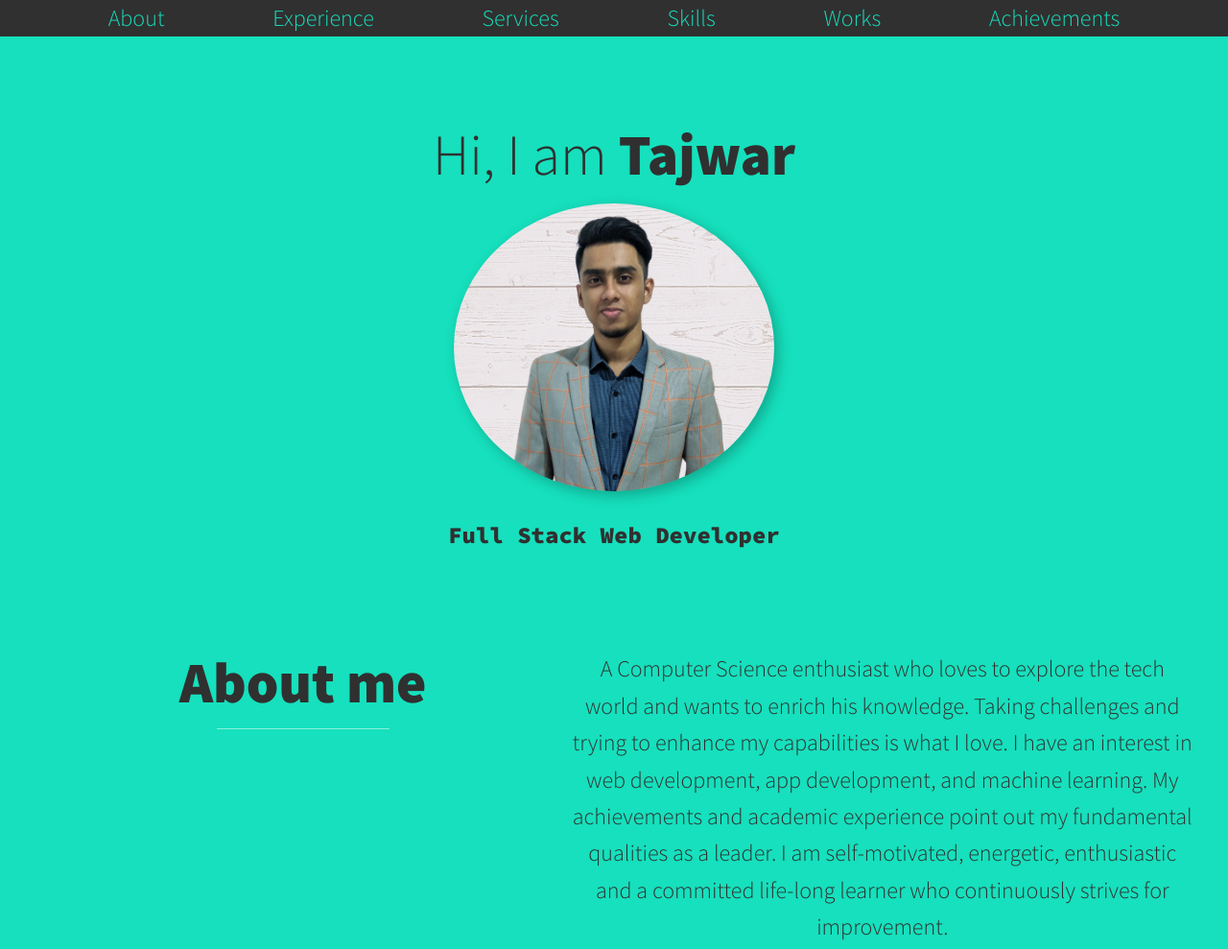
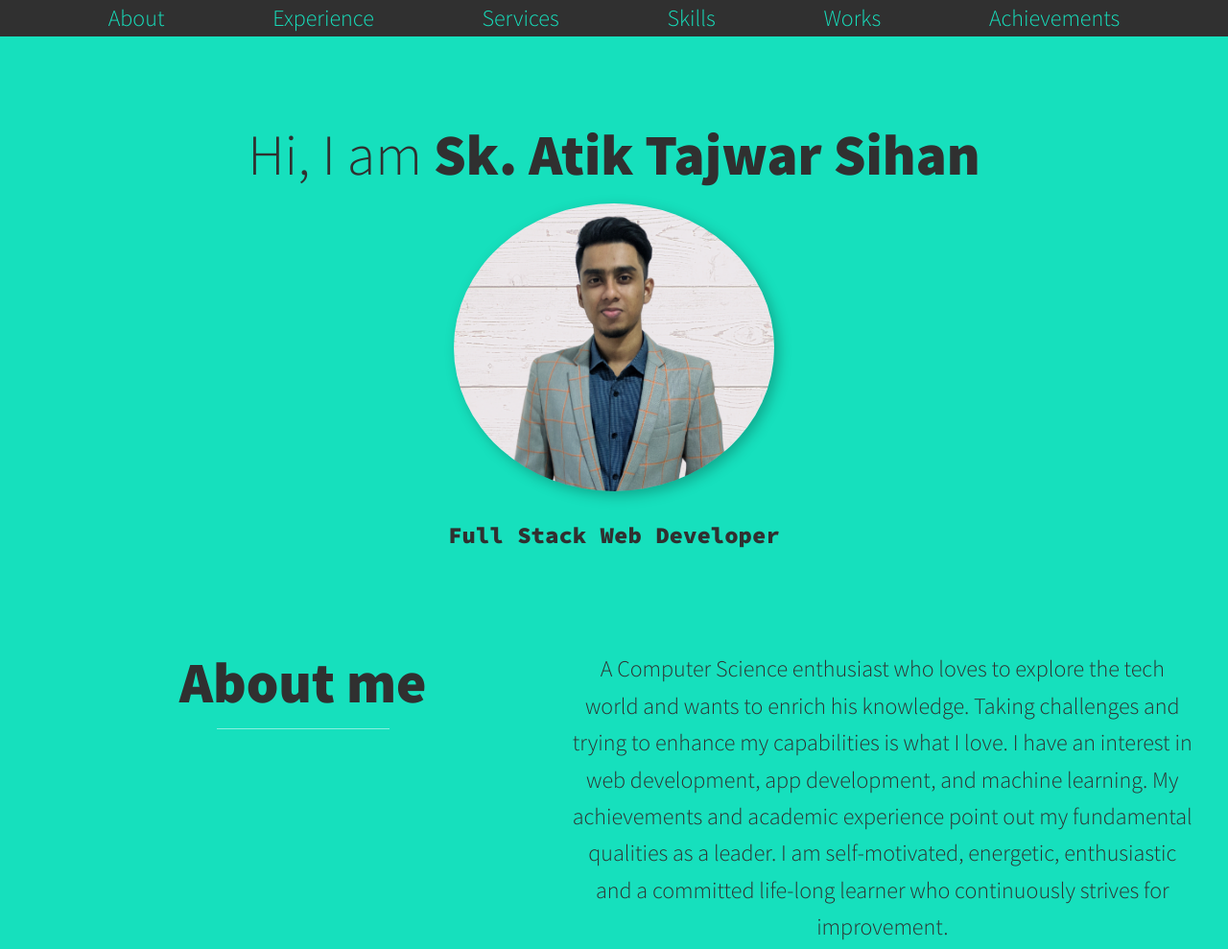
Before and after one commit to TAJWAR99/Tajwar_Porfolio, a plain HTML site: page index.html in a window 1280 px wide. Shown: the top 989 px of the page at 96% size. Drawn offline with nearby package versions, Linux system fonts and the light colour scheme; no server answers.

Commit message:
Change name

```diff
--- a/index.html
+++ b/index.html
@@ -30,7 +30,7 @@
     <!-- Intro -->
     <section class="intro" id="home">
         <h1 class="section__title section__title--intro">
-            Hi, I am <strong>Tajwar</strong>
+            Hi, I am <strong>Sk. Atik Tajwar Sihan</strong>
         </h1>
         <p class="center__img">
             <img src="images/Tajwar_Photo.png" class="intro__img">
```
